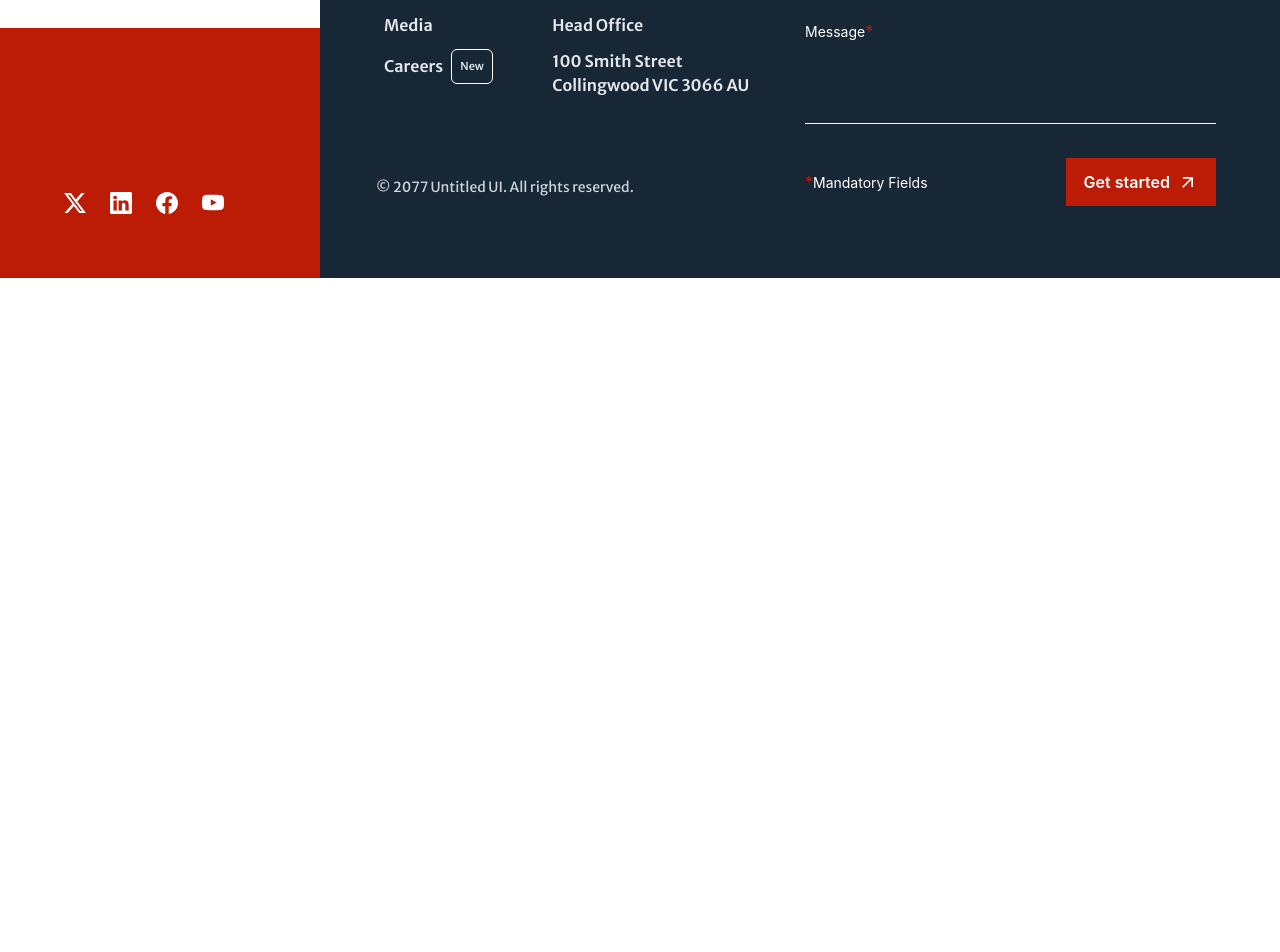
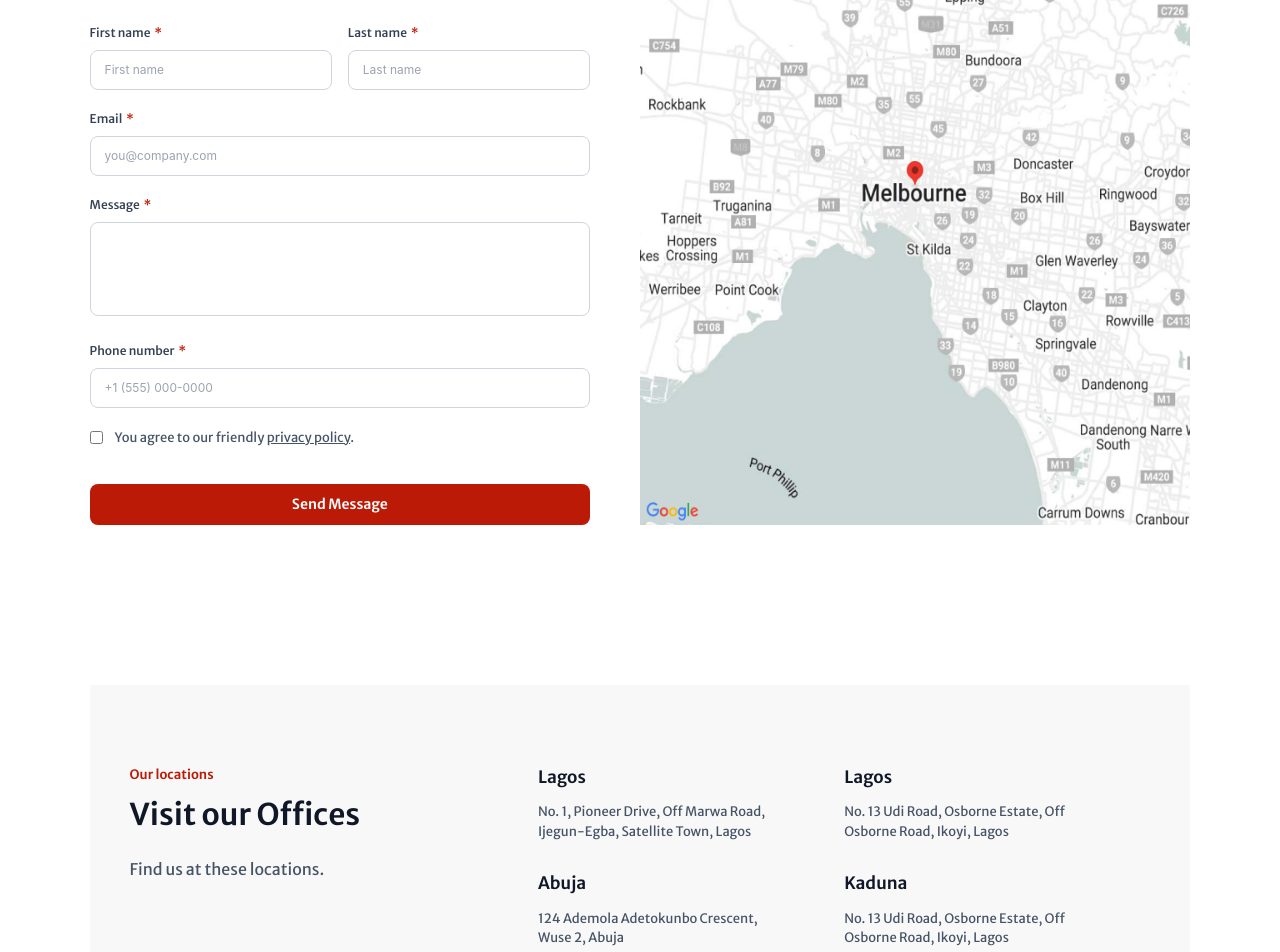
Before and after one commit to Preshstiks/TMDK, a React (Create React App) app: page /contact in a window 1280 px wide. Shown: the part 340-1292 px from the top of the page. Before the commit the page ends 800 px from the top, so only its background shows below. Built offline with nearby package versions, Linux system fonts and the light colour scheme.

Commit message:
career page done

```diff
--- a/src/App.tsx
+++ b/src/App.tsx
@@ -6,6 +6,7 @@ import About from "./About";
 import Footer from "./components/generalComponents/Footer";
 import News from "./News";
 import Career from "./Career";
+import Contactus from "./Contactus";
 function App() {
   return (
     <>
@@ -16,7 +17,7 @@ function App() {
           <Route path="/about" element={<About />} />
           <Route path="/news" element={<News />} />
           <Route path="/career" element={<Career />} />
-          {/*  <Route path="/contact" element={<h1>Contact</h1>} /> */}
+          <Route path="/contact" element={<Contactus />} />
         </Routes>
         <Footer />
       </BrowserRouter>
--- a/src/Career.tsx
+++ b/src/Career.tsx
@@ -22,7 +22,7 @@ const Career = () => {
       </header>
 
       {/* Hiring details */}
-      <div className="px-[7%] py-[80px] space-x-[200px] justify-between flex">
+      <div className="px-[7%] pt-[30px] pb-[80px] space-x-[200px] justify-between flex">
         <div className="w-full">
           <div className="border-t-[1.5px] border-[#E4E7EC] pt-[24px] mb-[24px]">
             <div className="flex gap-4 items-center pb-3">
--- /dev/null
+++ b/src/Contactus.tsx
@@ -0,0 +1,177 @@
+import Map from "./assets/img/map.webp";
+const Contactus = () => {
+  return (
+    <div className="px-[7%]">
+      <div>
+        <div>
+          {/* Contact us form */}
+          <div className="flex gap-[50px] py-[80px]">
+            <div className=" w-1/2">
+              <h1 className="text-[43px] pb-3 text-[#101828] font-MerriSemiBold">
+                Contact us
+              </h1>
+              <h1 className="text-[17px] text-[#475467] font-MerriRegular">
+                Our friendly team would love to hear from you.
+              </h1>
+
+              <form className="pt-[70px]">
+                <div className="flex justify-between pb-5 space-x-4">
+                  <div className="w-full">
+                    <label className="text-[12px] gap-1 flex font-MerriMedium text-[#344054]">
+                      First name
+                      <span className="text-[#BC1B06] text-[12px]">*</span>
+                    </label>
+                    <div className="pt-2">
+                      <input
+                        type="text"
+                        className="border-[1.5px] py-[10px] px-[14px] rounded-[8px] text-white text-[12px] w-full outline-none bg-transparent border-[#D0D5DD]"
+                        placeholder="First name"
+                      />
+                    </div>
+                  </div>
+                  <div className="w-full">
+                    <label className="text-[12px] gap-1 flex font-MerriMedium text-[#344054]">
+                      Last name
+                      <span className="text-[#BC1B06] text-[12px]">*</span>
+                    </label>
+                    <div className="pt-2">
+                      <input
+                        type="text"
+                        className="border-[1.5px] py-[10px] px-[14px] rounded-[8px] text-white text-[12px] w-full outline-none bg-transparent border-[#D0D5DD]"
+                        placeholder="Last name"
+                      />
+                    </div>
+                  </div>
+                </div>
+                <div className="w-full pb-5">
+                  <label className="text-[12px] gap-1 flex font-MerriMedium text-[#344054]">
+                    Email
+                    <span className="text-[#BC1B06] text-[12px]">*</span>
+                  </label>
+                  <div className="pt-2">
+                    <input
+                      type="email"
+                      className="border-[1.5px] py-[10px] px-[14px] rounded-[8px] text-white text-[12px] w-full outline-none bg-transparent border-[#D0D5DD]"
+                      placeholder="you@company.com"
+                    />
+                  </div>
+                </div>
+                <div className="w-full pb-5">
+                  <label className="text-[12px] gap-1 flex font-MerriMedium text-[#344054]">
+                    Message
+                    <span className="text-[#BC1B06] text-[12px]">*</span>
+                  </label>
+                  <div className="pt-2">
+                    <textarea
+                      rows={4}
+                      className="border-[1.5px] py-[10px] px-[14px] rounded-[8px] text-white text-[12px] w-full outline-none resize-none bg-transparent border-[#D0D5DD]"
+                    />
+                  </div>
+                </div>
+                <div className="w-full pb-5">
+                  <label className="text-[12px] gap-1 flex font-MerriMedium text-[#344054]">
+                    Phone number
+                    <span className="text-[#BC1B06] text-[12px]">*</span>
+                  </label>
+                  <div className="pt-2">
+                    <input
+                      type="text"
+                      className="border-[1.5px] py-[10px] px-[14px] rounded-[8px] text-white text-[12px] w-full outline-none bg-transparent border-[#D0D5DD]"
+                      placeholder="+1 (555) 000-0000"
+                    />
+                  </div>
+                </div>
+                <div className="flex items-center gap-3">
+                  <input type="checkbox" className="cursor-pointer" />
+                  <h1 className="text-[13px] text-[#475467] font-MerriRegular">
+                    You agree to our friendly{" "}
+                    <span className="underline">privacy policy</span>.
+                  </h1>
+                </div>
+                <button className="bg-[#BB1B06] text-white mt-9 rounded-[8px] text-[14px] font-MerriSemiBold py-[10px] px-[18px] w-full">
+                  Send Message
+                </button>
+              </form>
+            </div>
+            <img src={Map} className="w-1/2" alt="map" />
+          </div>
+
+          {/* Our locations */}
+          <div>
+            <div className="bg-[#F8F8F8] flex justify-between py-[80px] my-[80px] px-[40px]">
+              <div className="w-[40%]">
+                <h1 className="text-[13px] text-[#BB1B06] pb-2 font-MerriSemiBold">
+                  Our locations
+                </h1>
+                <h1 className="text-[#101828] pb-5 text-[30px] font-MerriSemiBold">
+                  Visit our Offices
+                </h1>
+                <h1 className="text-[#475467] font-MerriRegular">
+                  Find us at these locations.
+                </h1>
+              </div>
+              <div className="w-[30%]">
+                <div>
+                  <h1 className="text-[17px] pb-3 text-[#101828] font-MerriSemiBold">
+                    Lagos
+                  </h1>
+                  <h1 className="text-[13px] font-MerriRegular text-[#475467]">
+                    No. 1, Pioneer Drive, Off Marwa Road,
+                  </h1>
+                  <h1 className="text-[13px] font-MerriRegular text-[#475467]">
+                    Ijegun-Egba, Satellite Town, Lagos
+                  </h1>
+                </div>
+                <div className="pt-[30px]">
+                  <h1 className="text-[17px] pb-3 text-[#101828] font-MerriSemiBold">
+                    Abuja
+                  </h1>
+                  <h1 className="text-[13px] font-MerriRegular text-[#475467]">
+                    124 Ademola Adetokunbo Crescent,
+                  </h1>
+                  <h1 className="text-[13px] font-MerriRegular text-[#475467]">
+                    Wuse 2, Abuja
+                  </h1>
+                </div>
+                <div className="pt-[30px]">
+                  <h1 className="text-[17px] pb-3 text-[#101828] font-MerriSemiBold">
+                    Kano
+                  </h1>
+                  <h1 className="text-[13px] font-MerriRegular text-[#475467]">
+                    No. 1 Rock Close, Off Hadeja Road, Kano
+                  </h1>
+                </div>
+              </div>
+              <div className="w-[30%]">
+                <div>
+                  <h1 className="text-[17px] pb-3 text-[#101828] font-MerriSemiBold">
+                    Lagos
+                  </h1>
+                  <h1 className="text-[13px] font-MerriRegular text-[#475467]">
+                    No. 13 Udi Road, Osborne Estate, Off
+                  </h1>
+                  <h1 className="text-[13px] font-MerriRegular text-[#475467]">
+                    Osborne Road, Ikoyi, Lagos
+                  </h1>
+                </div>
+                <div className="pt-[30px]">
+                  <h1 className="text-[17px] pb-3 text-[#101828] font-MerriSemiBold">
+                    Kaduna
+                  </h1>
+                  <h1 className="text-[13px] font-MerriRegular text-[#475467]">
+                    No. 13 Udi Road, Osborne Estate, Off
+                  </h1>
+                  <h1 className="text-[13px] font-MerriRegular text-[#475467]">
+                    Osborne Road, Ikoyi, Lagos
+                  </h1>
+                </div>
+              </div>
+            </div>
+          </div>
+        </div>
+      </div>
+    </div>
+  );
+};
+
+export default Contactus;
--- a/src/components/generalComponents/LightNavbar.tsx
+++ b/src/components/generalComponents/LightNavbar.tsx
@@ -49,7 +49,7 @@ const LightNavbar = () => {
         </div>
         <Link to="/news">News/Media</Link>
         <Link to="/career">Career</Link>
-        <div>Contact</div>
+        <Link to="/contact">Contact</Link>
       </div>
       <div className="flex items-center space-x-[20px]">
         <div
```
Also changed, not shown: src/assets/img/map.webp (added).
